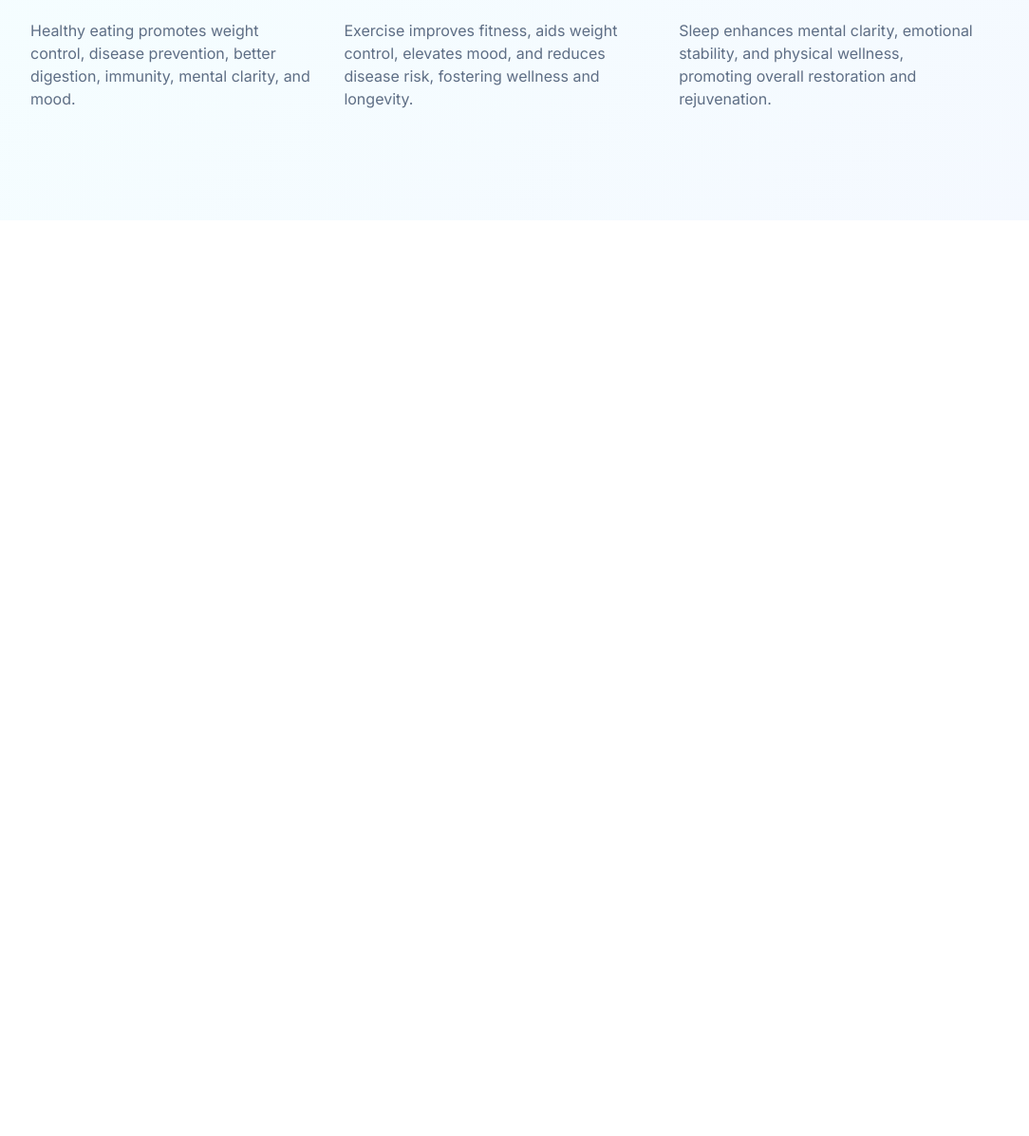
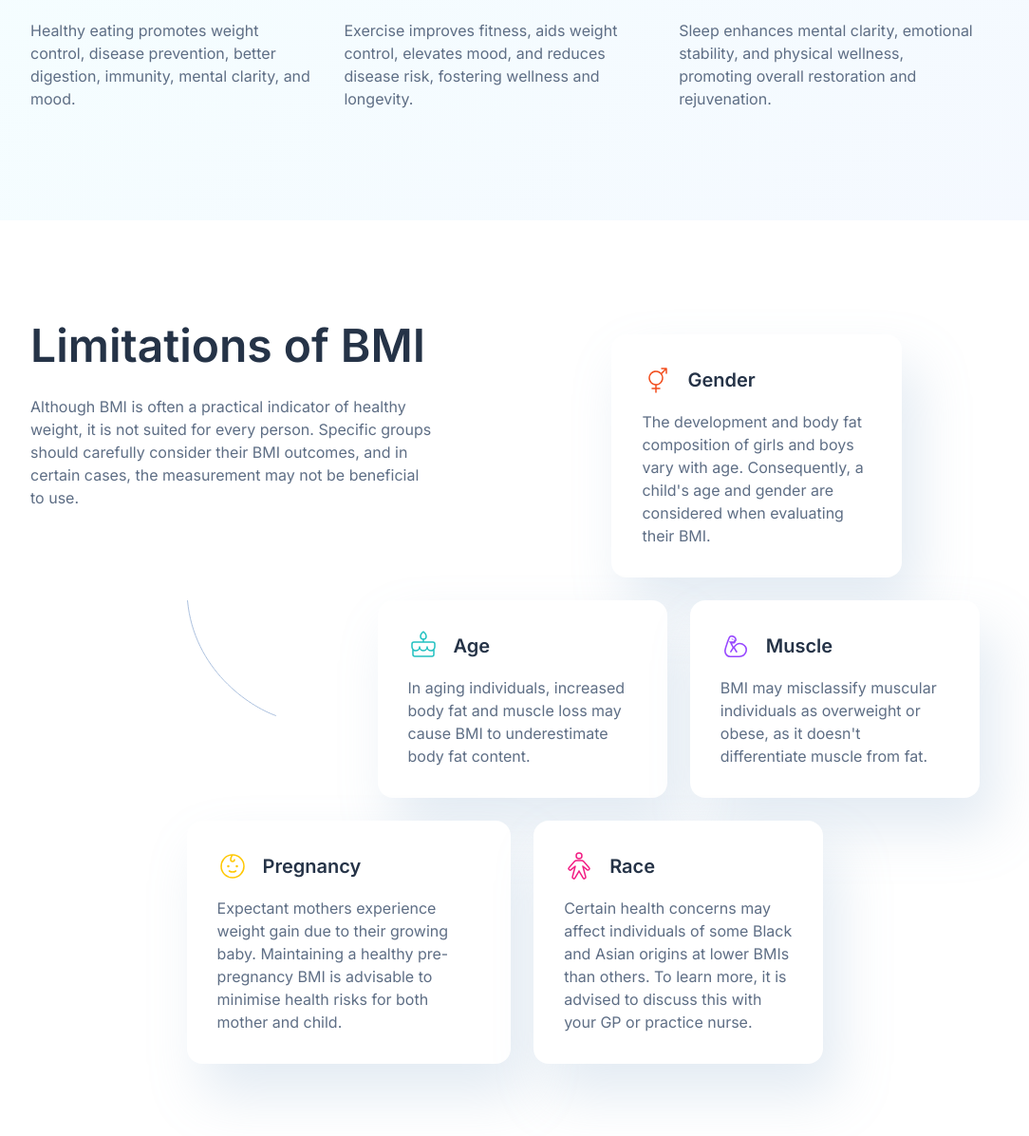
Before and after one commit to maluojuara/bmi-calculator, a plain HTML site: page index.html in a window 1280 px wide. Shown: the part 1710-2906 px from the top of the page at 95% size, without its empty margins (108-1192 px from the left). Before the commit the page ends 1942 px from the top, so only its background shows below. Drawn offline with Linux system fonts and the light colour scheme.

Commit message:
section limitations

```diff
--- a/index.html
+++ b/index.html
@@ -110,7 +110,72 @@
       </li>
 
     </ul>
-  </section
+  </section>
+
+  <section class="limitations">
+    <div class="limitations__main">
+      <h3>Limitations of BMI</h3>
+      <p>Although BMI is often a practical indicator of healthy weight, it is not suited for every person. Specific groups should carefully consider their BMI outcomes, and in certain cases, the measurement may not be beneficial to use.</p>
+    </div>
+
+
+    <div class="limitations__topic gender">
+        <div class="topic__title">
+          <img src="assets/images/icon-gender.svg" alt="Gender Icon">
+          <h5>Gender</h5>
+        </div>
+        <div class="topic__text">
+          The development and body fat composition of girls and boys vary with age. Consequently, a child's age and gender are considered when evaluating their BMI.
+        </div>
+    </div>
+
+    <div class="limitations__topic age">
+        <div class="topic__title">
+          <img src="assets/images/icon-age.svg" alt="Age Icon">
+          <h5>Age</h5>
+        </div>
+        <div class="topic__text">
+          In aging individuals, increased body fat and muscle loss may cause BMI to underestimate body fat content.
+        </div>
+    </div>
+
+
+    <div class="limitations__topic muscle">
+        <div class="topic__title">
+          <img src="assets/images/icon-muscle.svg" alt="Muscle Icon">
+          <h5>Muscle</h5>
+        </div>
+        <div class="topic__text">
+          BMI may misclassify muscular individuals as overweight or obese, as it doesn't differentiate muscle from fat.
+        </div>
+    </div>
+
+
+    <div class="limitations__topic pregnancy">
+        <div class="topic__title">
+          <img src="assets/images/icon-pregnancy.svg" alt="Pregnancy Icon">
+          <h5>Pregnancy</h5>
+        </div>
+        <div class="topic__text">
+          Expectant mothers experience weight gain due to their growing baby. Maintaining a healthy pre-pregnancy BMI is advisable to minimise health risks for both mother and child.
+        </div>
+    </div>
+
+
+    <div class="limitations__topic race">
+        <div class="topic__title">
+          <img src="assets/images/icon-race.svg" alt="Race Icon">
+          <h5>Race</h5>
+        </div>
+        <div class="topic__text">
+          Certain health concerns may affect individuals of some Black and Asian origins at lower BMIs than others. To learn more, it is advised to discuss this with your GP or practice nurse.
+        </div>
+    </div>
+
+    <img src="assets/images/pattern-curved-line-right.svg" class="curved-line-right" alt="Curved Line for decoration">
+
+
+  </section>
 
 
 </body>
--- a/styles/global-style.css
+++ b/styles/global-style.css
@@ -1,5 +1,6 @@
 @import url('main.css');
 @import url('meaning.css');
+@import url('limitations.css');
 
 :root{
     --blue: #345FF6;
--- /dev/null
+++ b/styles/limitations.css
@@ -0,0 +1,76 @@
+.limitations {
+    margin: 7.5rem 8.75rem;
+    display: grid;
+    grid-template-columns: repeat(12, 1fr);
+    gap: 1.5rem;
+}
+
+.limitations__main{
+    display: flex;
+    flex-direction: column;
+    grid-column: 1 / 6;
+}
+
+.limitations__main h3 {
+    font-size: 48px;
+    font-weight: 600;
+    margin-bottom: 2.5rem;
+}
+
+.limitations__main p {
+    color: var(--dark-electric-blue);
+}
+
+.limitations__topic{
+    padding: 2rem;
+    background-color: var(--white);
+    box-shadow: 16px 32px 56px 0 rgba(143, 174, 207, 0.25);
+    display: flex;
+    flex-direction: column;
+    border-radius: 1rem;
+}
+
+.gender{
+    grid-column: 8 / 12;
+    grid-row: 1/3;
+}
+
+.muscle {
+    grid-column: 9 / 13;
+
+}
+
+.age {
+    grid-column: 5 / 9;
+
+}
+
+.race {
+    grid-column: 7 / 11;
+
+}
+
+.pregnancy {
+    grid-column: 3 / 7;
+}
+
+.curved-line-right{
+    grid-column: 3;
+    grid-row: 3;
+}
+
+.topic__title{
+    display: flex;
+    align-items: center;
+    gap: 1rem;
+}
+
+.topic__title h5 {
+    font-size: 20px;
+    font-weight: 600;
+}
+
+.topic__text{
+    color: var(--dark-electric-blue);
+    margin-top: 1rem;
+}
```
